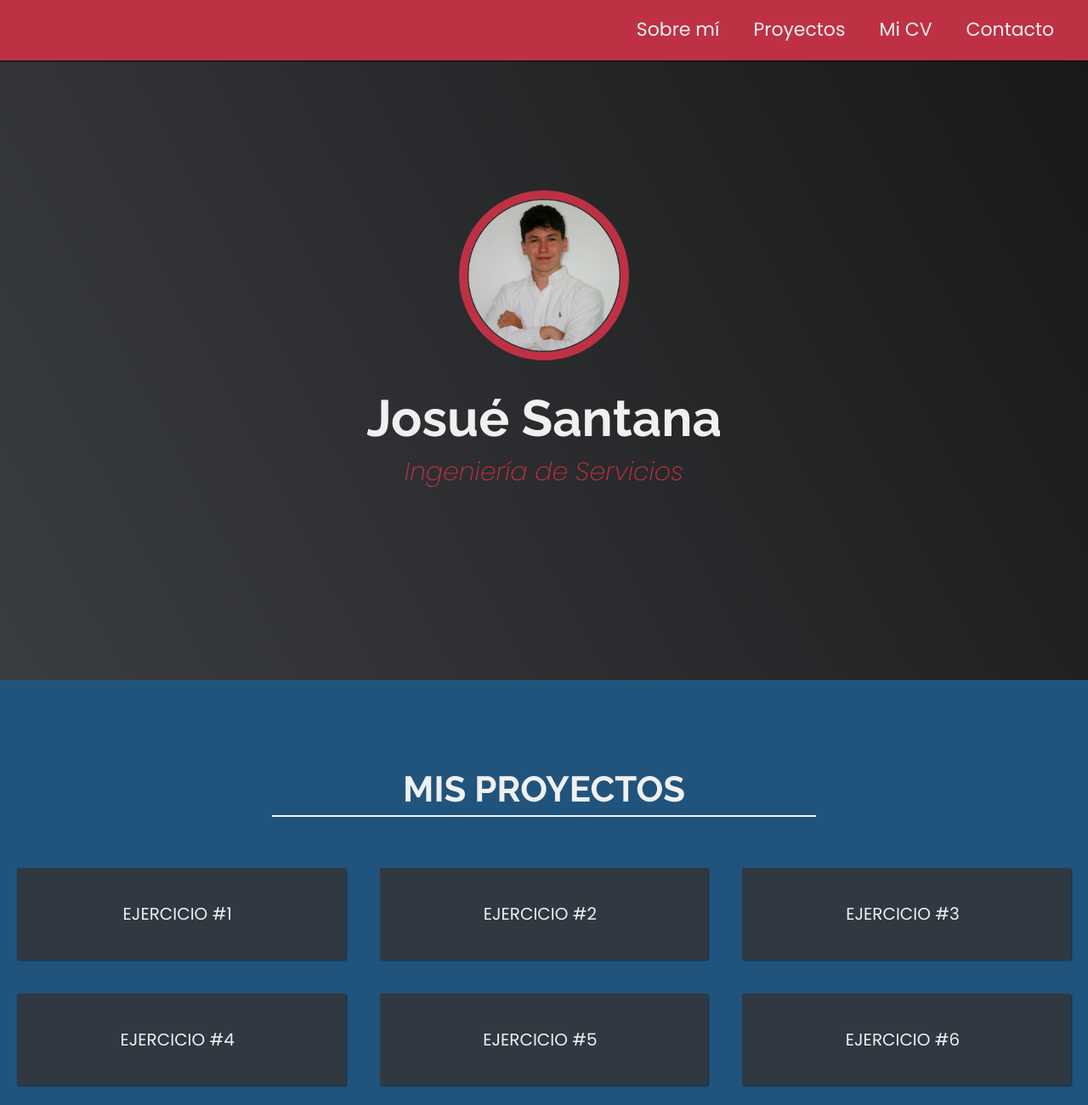
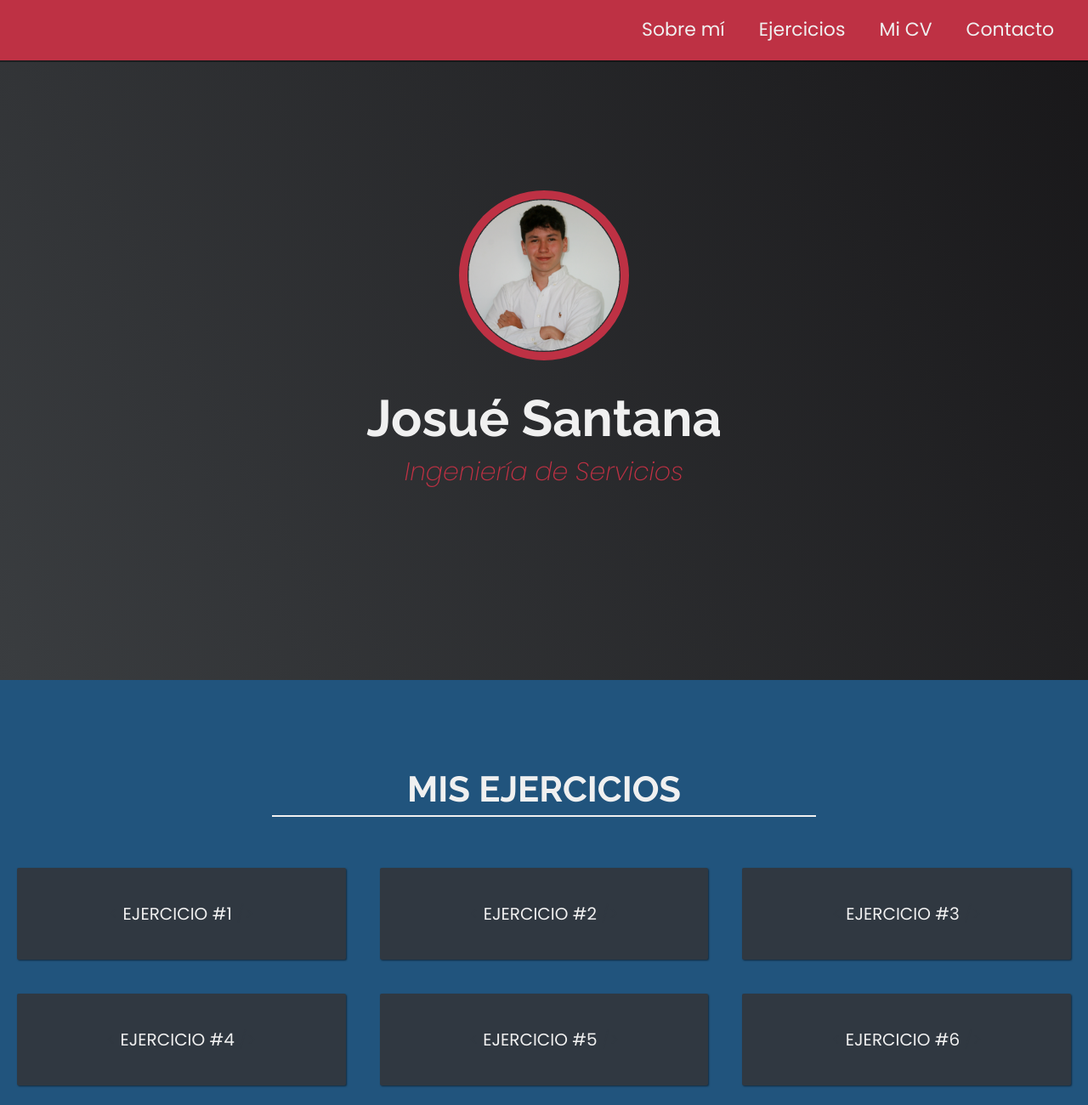
Before and after one commit to josuesmoody/CGIS-Josue-Prueba.github.io, a plain HTML site: page index.html in a window 1280 px wide. Shown: the top 1300 px of the page at 85% size. Drawn offline with Linux system fonts and the light colour scheme.

Commit message:
Update index.html

```diff
--- a/index.html
+++ b/index.html
@@ -32,7 +32,7 @@
       <a href="#principal">Sobre mí</a>
     </li>
     <li>
-      <a href="#proyectos">Proyectos</a>
+      <a href="#proyectos">Ejercicios</a>
     </li>
     <li>
       <a href="https://drive.google.com/file/d/1TnoBUclWWNElWLXPUohiIwUUusdcIVEh/view?usp=sharing" target="blank_">Mi CV</a>
@@ -56,7 +56,7 @@
 <!-- PROYECTOS -->
 
 <section id="proyectos" class="proyectos">
-  <h2 class="cabecera-proyectos">MIS PROYECTOS</h2>
+  <h2 class="cabecera-proyectos">MIS EJERCICIOS</h2>
 
   <div class="grid-proyectos">
 
```
